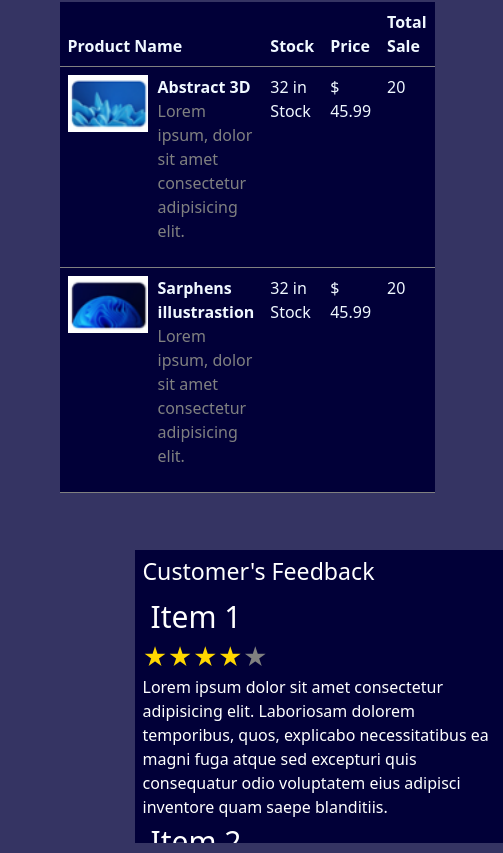
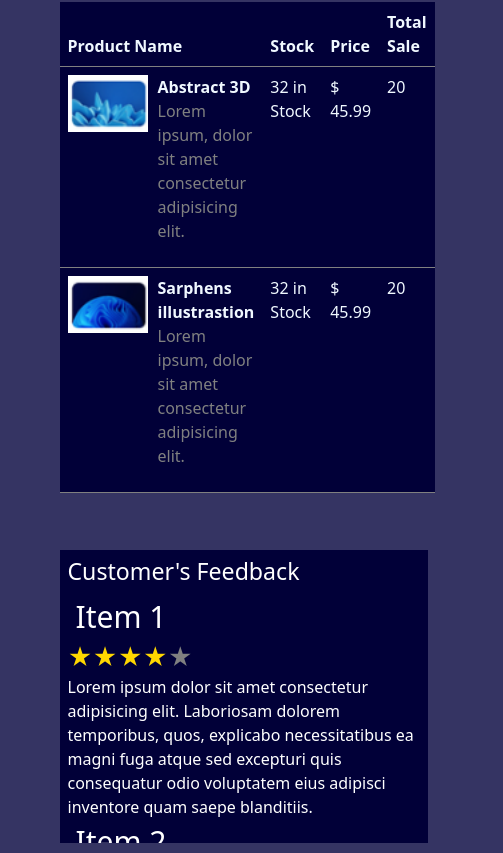
Before and after one commit to vijayshagara/money_save_new, a React (Vite) app: page / in a window 390 px wide. Shown: the part 2581-3434 px from the top of the page, 503 px wide, since content can reach past the window. Built offline with nearby package versions, Linux system fonts and the light colour scheme.

Commit message:
Update Table.css

```diff
--- a/src/component/Table/Table.css
+++ b/src/component/Table/Table.css
@@ -71,11 +71,11 @@
 
 @media (max-width: 480px) {
   .table_card {
-    padding-left: 0;
+    padding-left: 0 !important;
   }
 
   .table_parent {
-    padding: 10px;
+    padding: 10px !important;
   }
 
   .card_p_table_text {
```
